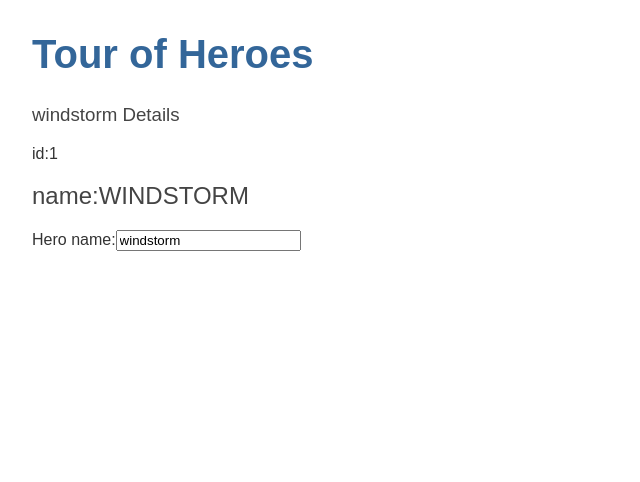
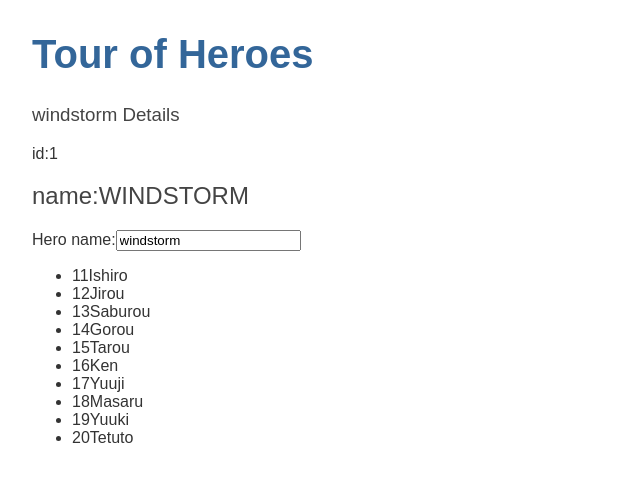
Before and after one commit to KouseiImai/angular-tour-of-heroes, an Angular app: page / in a window 1280 px wide. Shown: the top 482 px of the page, without its empty margins (0-640 px from the left). Built offline with nearby package versions, Linux system fonts and the light colour scheme.

Commit message:
Show heroes-list

```diff
--- a/src/app/heroes/heroes.component.html
+++ b/src/app/heroes/heroes.component.html
@@ -5,3 +5,8 @@
   <label for = "name">Hero name:</label>
   <input id = "name" [(ngModel)] = "hero.name" placeholder = "name">
 </div>
+<ul class = "heroes">
+  <li *ngFor = "let hero of heroes">
+    <span class = "badge">{{ hero.id }}</span>{{ hero.name }}
+  </li>
+</ul>
--- a/src/app/heroes/heroes.component.ts
+++ b/src/app/heroes/heroes.component.ts
@@ -1,5 +1,6 @@
 import { Component, OnInit } from '@angular/core';
 import { Hero } from '../hero';
+import { HEROES } from '../mock-heroes';
 
 @Component({
   selector: 'app-heroes',
@@ -13,6 +14,8 @@
     name: "windstorm"
   };
 
+  heroes = HEROES;
+
   constructor() { }
 
   ngOnInit(): void {
```
